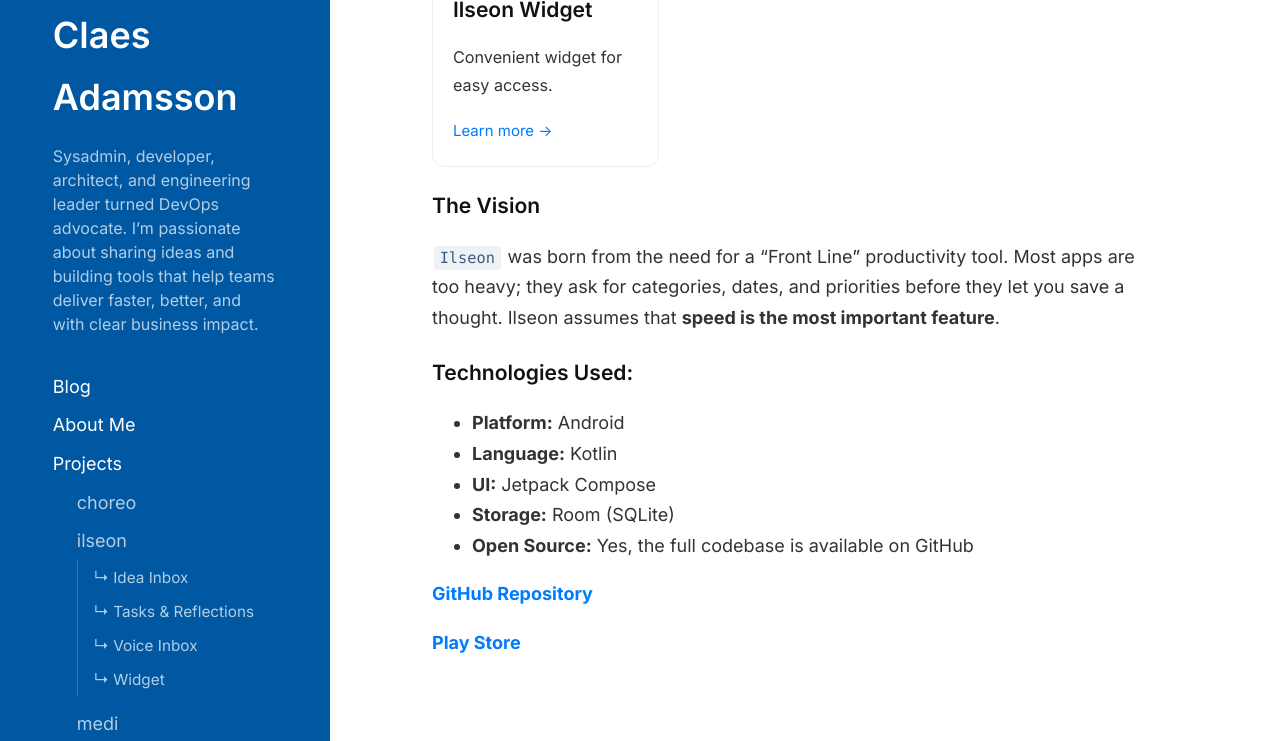
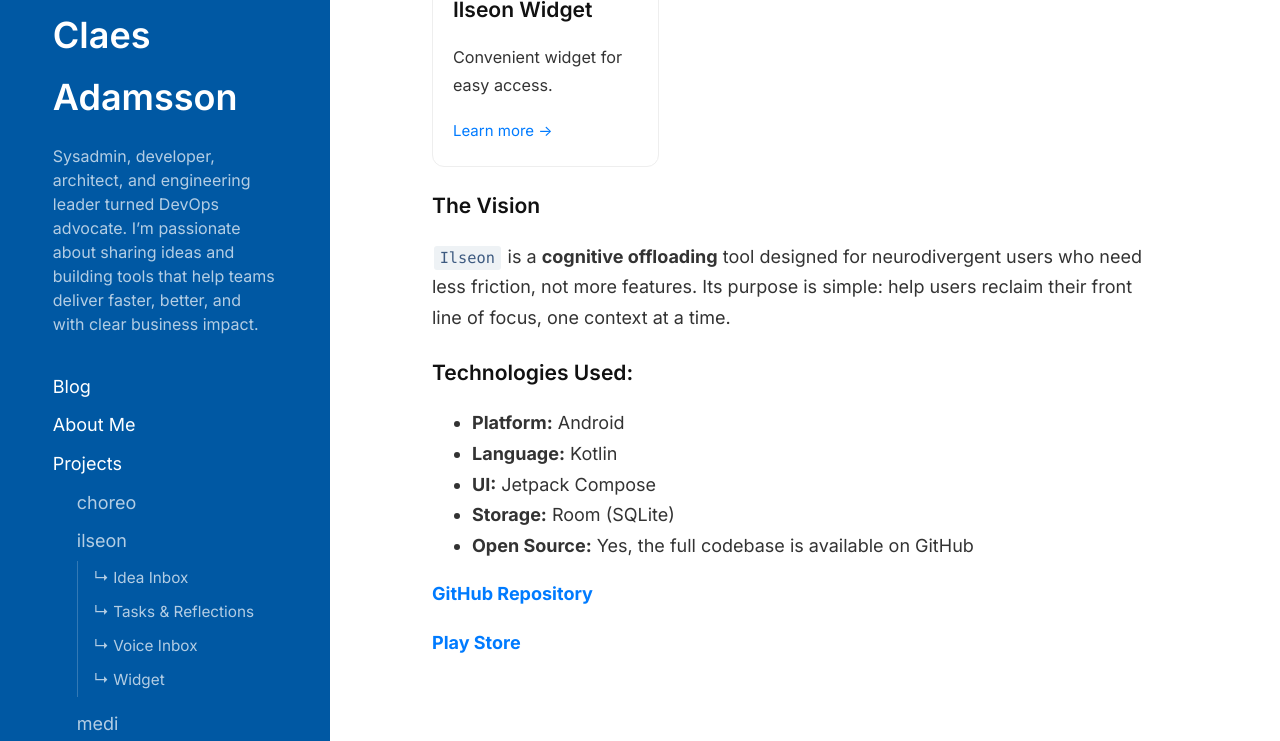
Before and after one commit to cladam/cladam.github.io, a Jekyll site: the page built from _projects/ilseon.md, in a window 1280 px wide and 900 px high, scrolled down 831 px, cut to the strip 159-900 px from the top of the window. Built offline with Jekyll 4.4.1, drawn with Linux system fonts in a browser that asks for light colours.

Commit message:
fix: update vision

```diff
--- a/_projects/ilseon.md
+++ b/_projects/ilseon.md
@@ -62,7 +62,7 @@
 
 ### The Vision
 
-`Ilseon` was born from the need for a "Front Line" productivity tool. Most apps are too heavy; they ask for categories, dates, and priorities before they let you save a thought. Ilseon assumes that **speed is the most important feature**.
+`Ilseon` is a **cognitive offloading** tool designed for neurodivergent users who need less friction, not more features. Its purpose is simple: help users reclaim their front line of focus, one context at a time.
 
 ### Technologies Used:
 
```
